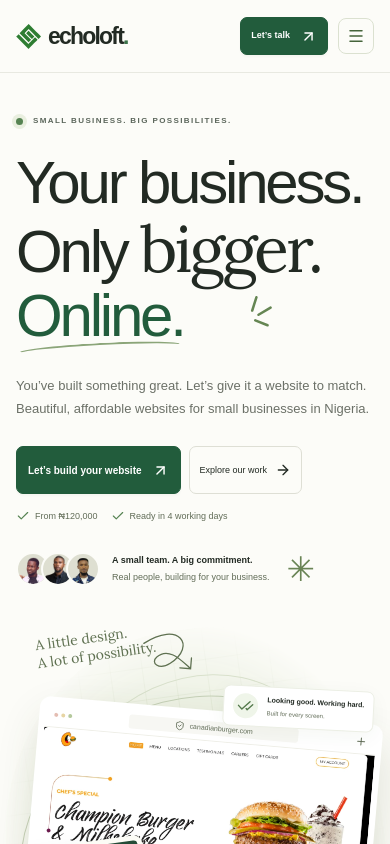
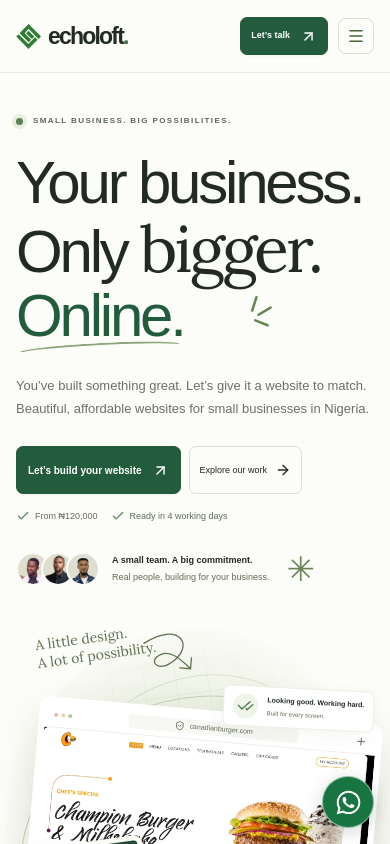
Before and after one commit to LottaCodr/Echoloft-Landing-Page, a React (Vite) app: page / in a window 390 px wide. Shown: the top 844 px of the page. Built offline with nearby package versions, Linux system fonts and the light colour scheme.

Commit message:
Restore floating WhatsApp shortcut and document section omissions
Co-authored-by: arena-agent <297053741+arena-agent@users.noreply.github.com>

```diff
--- a/src/App.css
+++ b/src/App.css
@@ -3854,3 +3854,76 @@ h1 .serif-word {
     font-size: 37px;
   }
 }
+
+/* Persistent contact access; stays beneath the Radix modal overlay (z-index 100). */
+.floating-whatsapp {
+  position: fixed;
+  right: max(24px, env(safe-area-inset-right, 0px));
+  bottom: calc(24px + env(safe-area-inset-bottom, 0px));
+  z-index: 45;
+  width: 56px;
+  height: 56px;
+  padding: 0;
+  border: 1px solid #ffffff80;
+  border-radius: 50%;
+  background: #187441;
+  color: #fff;
+  box-shadow: 0 4px 18px #12351e30;
+  transition:
+    background 180ms ease,
+    box-shadow 180ms ease;
+}
+.floating-whatsapp:hover {
+  background: #125c33;
+  box-shadow: 0 6px 22px #12351e40;
+}
+.floating-whatsapp:focus-visible {
+  outline: 3px solid #225c3c;
+  outline-offset: 4px;
+  box-shadow: 0 0 0 4px #fcfcf8;
+}
+.floating-whatsapp > svg {
+  width: 29px;
+  height: 29px;
+}
+.floating-whatsapp-label {
+  position: absolute;
+  right: calc(100% + 12px);
+  background: #234732;
+  color: #fff;
+  padding: 8px 12px;
+  border-radius: 6px;
+  font-size: 12px;
+  font-weight: 500;
+  white-space: nowrap;
+  opacity: 0;
+  visibility: hidden;
+  pointer-events: none;
+  transition: opacity 150ms ease;
+}
+.floating-whatsapp:focus-visible .floating-whatsapp-label {
+  opacity: 1;
+  visibility: visible;
+}
+@media (hover: hover) {
+  .floating-whatsapp:hover .floating-whatsapp-label {
+    opacity: 1;
+    visibility: visible;
+  }
+}
+/* Leave room at the end of the page so the fixed shortcut cannot cover footer text. */
+.footer {
+  padding-bottom: calc(80px + env(safe-area-inset-bottom, 0px));
+}
+@media (max-width: 700px) {
+  .floating-whatsapp {
+    right: max(16px, env(safe-area-inset-right, 0px));
+    bottom: calc(16px + env(safe-area-inset-bottom, 0px));
+    width: 52px;
+    height: 52px;
+  }
+  .floating-whatsapp > svg {
+    width: 27px;
+    height: 27px;
+  }
+}
--- a/src/App.jsx
+++ b/src/App.jsx
@@ -8,6 +8,7 @@ import Pricing from "./components/landing/Pricing";
 import Team from "./components/landing/Team";
 import FAQ from "./components/landing/FAQ";
 import Footer from "./components/landing/Footer";
+import FloatingWhatsApp from "./components/landing/FloatingWhatsApp";
 import ConsultationDialog from "./components/landing/ConsultationDialog";
 import ContactDialog from "./components/landing/ContactDialog";
 import ProjectDialog from "./components/landing/ProjectDialog";
@@ -55,6 +56,7 @@ export default function App() {
         <FAQ onContact={openContact} />
       </main>
       <Footer onBooking={openBooking} onContact={openContact} />
+      <FloatingWhatsApp />
       <ConsultationDialog
         open={bookingOpen}
         onOpenChange={(value) => {
--- /dev/null
+++ b/src/components/landing/FloatingWhatsApp.jsx
@@ -0,0 +1,21 @@
+import { FaWhatsapp } from "react-icons/fa";
+import { Button } from "../ui/button";
+import { WHATSAPP } from "./content";
+
+export default function FloatingWhatsApp() {
+  return (
+    <Button asChild size="icon" className="floating-whatsapp">
+      <a
+        href={WHATSAPP}
+        target="_blank"
+        rel="noopener noreferrer"
+        aria-label="Chat with us on WhatsApp (opens in a new tab)"
+      >
+        <FaWhatsapp aria-hidden="true" />
+        <span className="floating-whatsapp-label" aria-hidden="true">
+          Chat on WhatsApp
+        </span>
+      </a>
+    </Button>
+  );
+}
```
Also changed, not shown: 3 other files (tests, documents, lock files or other folders).
